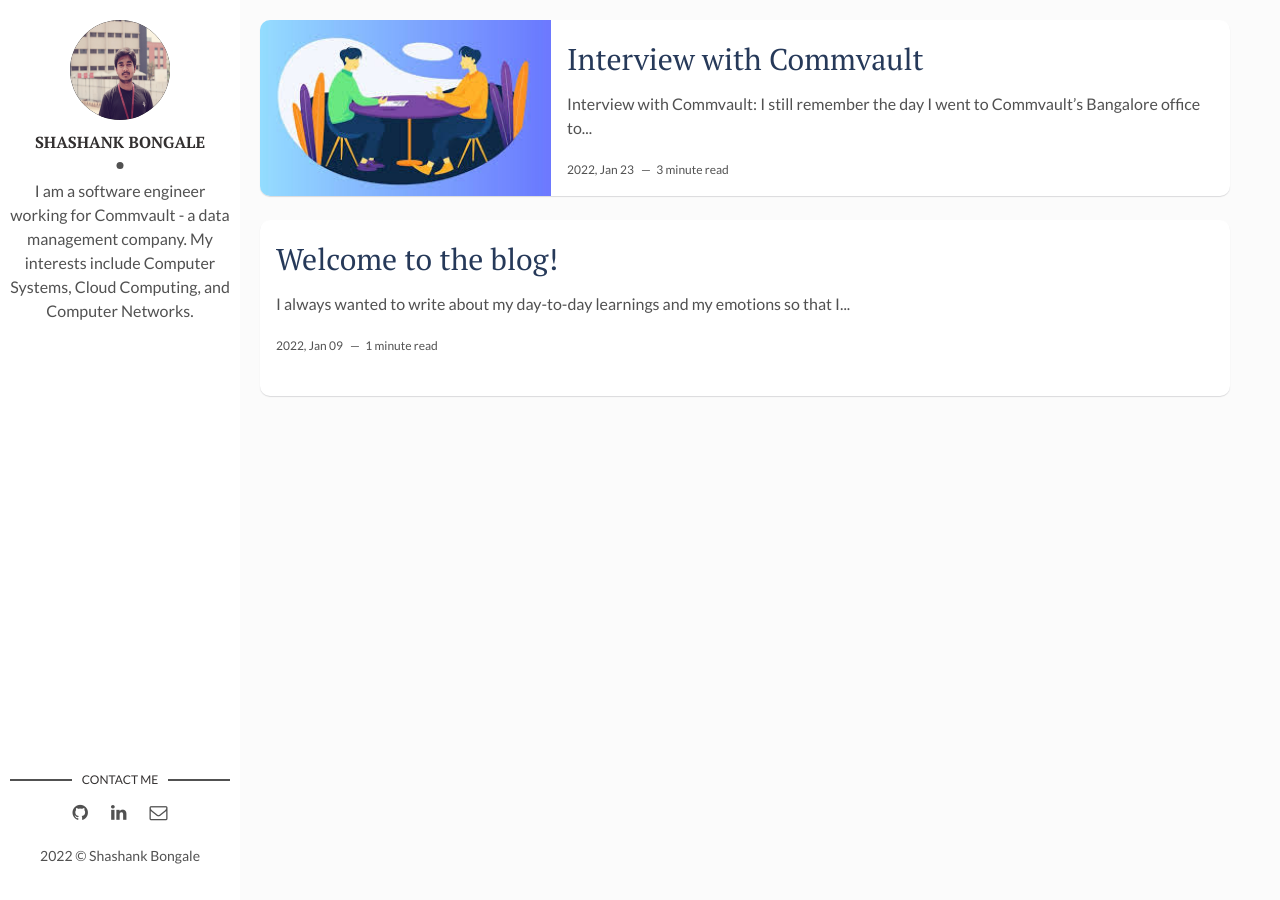
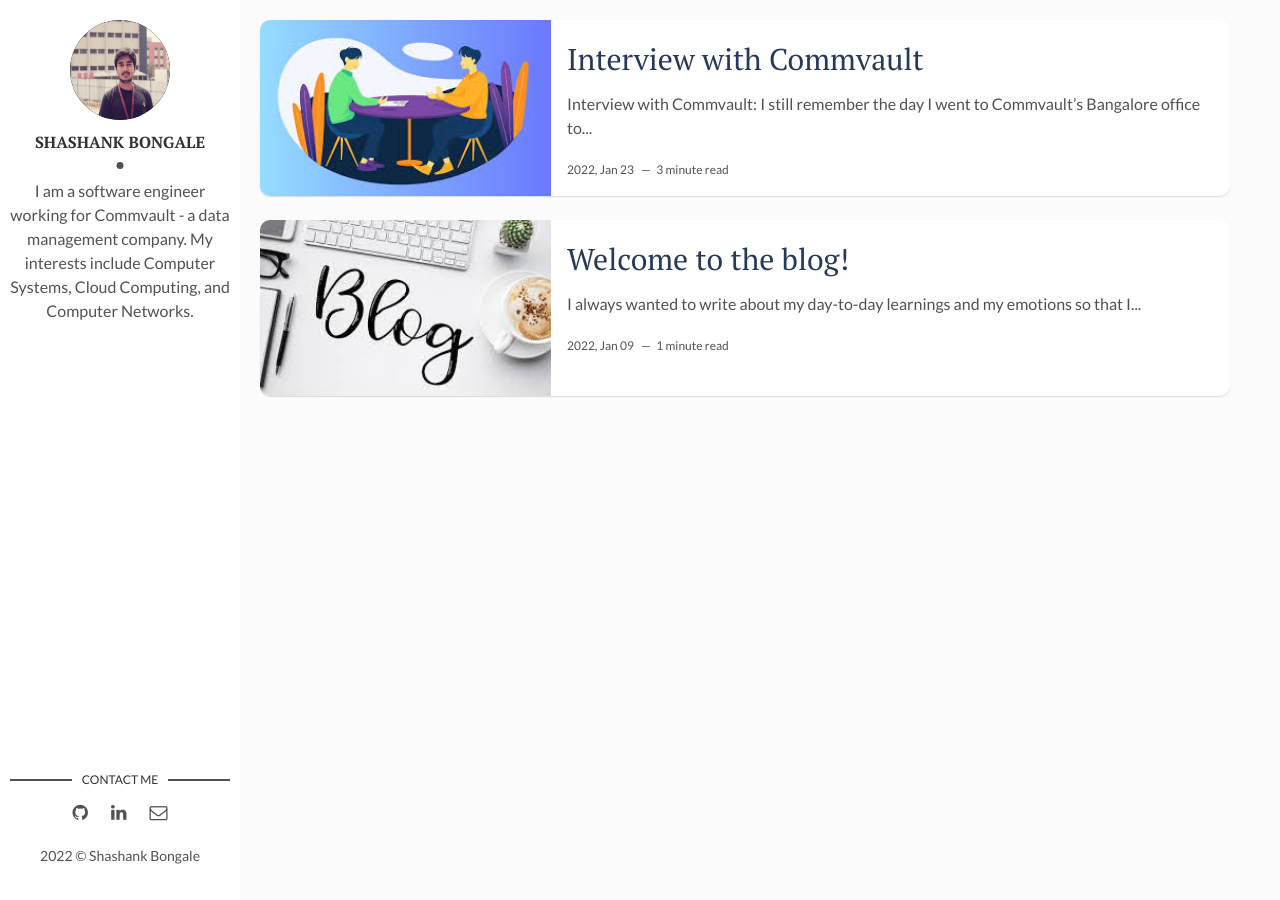
Before and after one commit to ShashankBongale/ShashankBongale.github.io, a Jekyll site: the page built from index.html, in a window 1280 px wide. Built offline with Jekyll 4.4.1, drawn with Linux system fonts in a browser that asks for light colours; the list of posts is cut into pages by our own code.

Commit message:
added image for first blog

```diff
--- a/_posts/2022-01-09-welcome-post.markdown
+++ b/_posts/2022-01-09-welcome-post.markdown
@@ -3,7 +3,7 @@ layout: post
 title: "Welcome to the blog!"
 date: 2022-01-09 12:30:00 +0530
 description: Motivation behind coming up with this blog site. # Add post description (optional)
-img:  # Add image post (optional)
+img:  blog.jpeg # Add image post (optional)
 ---
 
 I always wanted to write about my day-to-day learnings and my emotions so that I can look back at them over time and check how I am evolving as an individual. This is the place where I write about tech, my career, my learnings, personal finance and about the books I read.
```
Also changed, not shown: assets/img/blog.jpeg (added).
